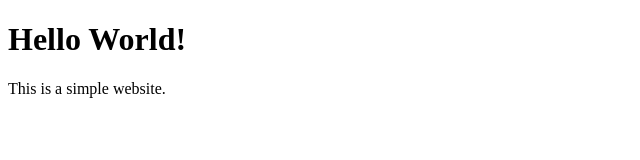
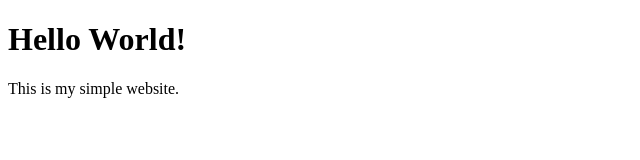
Before and after one commit to jlardouin/AwsGithubAction, a plain HTML site: page src/index.html in a window 1280 px wide. Shown: the full height of the page, 0-640 px from the left. Drawn offline with Linux system fonts and the light colour scheme.

Commit message:
New comit with index.html change

```diff
--- a/src/index.html
+++ b/src/index.html
@@ -8,7 +8,7 @@
 
     <body>
         <h1>Hello World!</h1>
-        <p>This is a simple website.</p>
+        <p>This is my simple website.</p>
     </body>
 
 </html>
```
